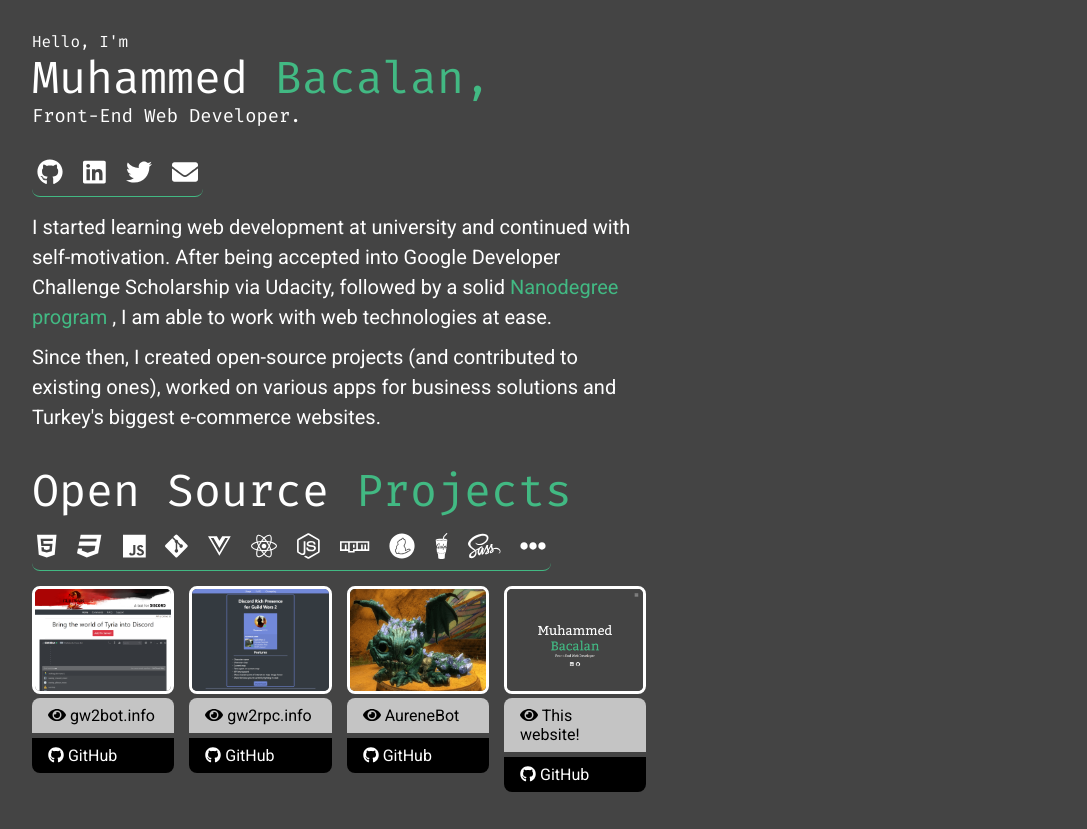
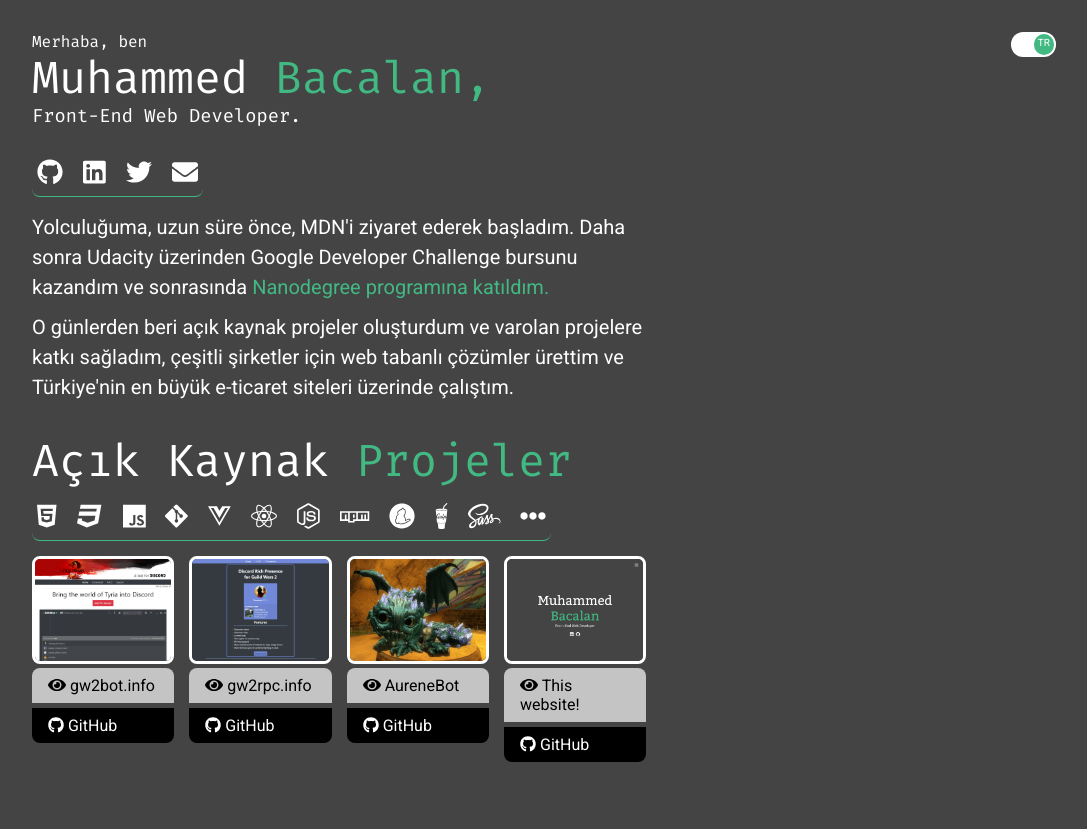
Before and after one commit to mbacalan/muhammedbacalan, a Vue app: page / in a window 1280 px wide. Shown: the whole page, without its empty margins (96-1183 px from the left). After the commit the page ends 800 px from the top, so only its background shows below. Built offline with nearby package versions, Linux system fonts and the light colour scheme.

Commit message:
Add localization support

```diff
--- a/src/App.vue
+++ b/src/App.vue
@@ -1,11 +1,13 @@
 <template>
   <div id="app">
     <div class="main">
-      <span class="title">Hello, I'm</span>
+      <span class="title">{{ $t("hello") }}</span>
 
       <h1 class="lg">Muhammed <span class="alt-text">Bacalan,</span></h1>
 
       <h3>Front-End Web Developer.</h3>
+
+      <LocaleSwitcher />
     </div>
 
     <About/>
@@ -20,6 +22,7 @@
 .main,
 .about,
 .portfolio {
+  position: relative;
   margin: 32px;
 }
 
@@ -99,11 +102,13 @@
 // @ is an alias to /src
 import About from "@/components/About.vue";
 import Portfolio from "@/components/Portfolio.vue";
+import LocaleSwitcher from "@/components/LocaleSwitcher.vue";
 
 export default {
   components: {
     About,
-    Portfolio
+    Portfolio,
+    LocaleSwitcher
   }
 };
 </script>
--- a/src/assets/scss/utils.scss
+++ b/src/assets/scss/utils.scss
@@ -1,5 +1,8 @@
 $primary-color: #444;
 $secondary-color: #42b983;
+$toggle-width: 45px;
+$toggle-padding: 2px;
+$toggle-height: $toggle-width / 2 + $toggle-padding;
 
 @mixin easeOut {
   transition: all 0.25s ease-out;
--- a/src/components/About.vue
+++ b/src/components/About.vue
@@ -14,18 +14,15 @@
 
     <div class="bio">
       <p>
-        I started learning web development at university and continued with self-motivation.
-        After being accepted into Google Developer Challenge Scholarship via Udacity,
-        followed by a solid
+        {{ $t("bioStart") }}
         <a
           href="https://confirm.udacity.com/FRACAMYK"
-          class="alt-text">Nanodegree program
-        </a>, I am able to work with web technologies at ease.
+          class="alt-text">{{ $t("bioLink") }}
+        </a>
       </p>
 
       <p>
-        Since then, I created open-source projects (and contributed to existing ones),
-        worked on various apps for business solutions and Turkey's biggest e-commerce websites.
+        {{ $t("bioEnd") }}
       </p>
     </div>
   </div>
--- /dev/null
+++ b/src/components/LocaleSwitcher.vue
@@ -0,0 +1,75 @@
+<template>
+  <label class="locale-switcher">
+    <input
+      v-model="$i18n.locale"
+      class="toggle"
+      type="checkbox"
+      true-value="tr"
+      false-value="en">
+    <div class="switcher"/>
+  </label>
+</template>
+
+<style lang="scss" scoped>
+@import "@/assets/scss/utils";
+
+.locale-switcher {
+  display: inline-block;
+  position: absolute;
+  right: 0;
+  top: -10px;
+  cursor: pointer;
+  background: #fff;
+  padding: $toggle-padding;
+  width: $toggle-width;
+  height: $toggle-height;
+  border-radius: $toggle-height / 2;
+
+  input {
+    position: absolute;
+    opacity: 0;
+    width: 0;
+    height: 0;
+  }
+}
+
+.switcher {
+  height: 100%;
+  display: grid;
+  grid-template-columns: 0fr 1fr 1fr;
+  transition: 0.2s;
+
+  &:after {
+    content: "EN";
+    border-radius: 50%;
+    background: $secondary-color;
+    grid-column: 2;
+    transition: background 0.2s;
+    font-size: 10px;
+    text-align: center;
+    padding-top: 3px;
+  }
+}
+
+input:checked {
+  + .switcher {
+    grid-template-columns: 1fr 1fr 0fr;
+
+    &:after {
+      content: "TR";
+    }
+  }
+}
+
+@include mediaM {
+  .locale-switcher {
+    top: 0;
+  }
+}
+</style>
+
+<script>
+export default {
+  name: "LocaleSwitcher"
+};
+</script>
--- a/src/components/Portfolio.vue
+++ b/src/components/Portfolio.vue
@@ -1,6 +1,6 @@
 <template>
   <div class="portfolio">
-    <h1 class="lg">Open Source <span class="alt-text">Projects</span></h1>
+    <h1 class="lg">{{ $t("portfolioTitleBig") }}<span class="alt-text">{{ $t("portfolioTitleSmall") }}</span></h1>
 
     <div class="icons">
       <ul class="icons--techs">
--- /dev/null
+++ b/src/i18n.js
@@ -0,0 +1,30 @@
+import Vue from "vue";
+import VueI18n from "vue-i18n";
+
+Vue.use(VueI18n);
+
+function loadLocaleMessages() {
+  const locales = require.context(
+    "./locales",
+    true,
+    /[A-Za-z0-9-_,\s]+\.json$/i
+  );
+  const messages = {};
+
+  locales.keys().forEach(key => {
+    const matched = key.match(/([A-Za-z0-9-_]+)\./i);
+
+    if (matched && matched.length > 1) {
+      const locale = matched[1];
+
+      messages[locale] = locales(key);
+    }
+  });
+  return messages;
+}
+
+export default new VueI18n({
+  locale: process.env.VUE_APP_I18N_LOCALE || "tr",
+  fallbackLocale: process.env.VUE_APP_I18N_FALLBACK_LOCALE || "tr",
+  messages: loadLocaleMessages()
+});
--- /dev/null
+++ b/src/locales/en.json
@@ -0,0 +1,8 @@
+{
+  "hello": "Hello, I'm",
+  "bioStart": "A long time ago, I started my journey by visiting MDN. Then, I got into Google Developer Challenge Scholarship via Udacity, followed by a",
+  "bioLink": "Nanodegree program.",
+  "bioEnd": "Since then, I create, maintain and contribute to open-source projects. Over the years, I worked on various apps for business solutions and Turkey's biggest e-commerce websites.",
+  "portfolioTitleBig": "Open Source ",
+  "portfolioTitleSmall": "Projects"
+}
--- /dev/null
+++ b/src/locales/tr.json
@@ -0,0 +1,8 @@
+{
+  "hello": "Merhaba, ben",
+  "bioStart": "Yolculuğuma, uzun süre önce, MDN'i ziyaret ederek başladım. Daha sonra Udacity üzerinden Google Developer Challenge bursunu kazandım ve sonrasında",
+  "bioLink": "Nanodegree programına katıldım.",
+  "bioEnd": "O günlerden beri açık kaynak projeler oluşturdum ve varolan projelere katkı sağladım, çeşitli şirketler için web tabanlı çözümler ürettim ve Türkiye'nin en büyük e-ticaret siteleri üzerinde çalıştım.",
+  "portfolioTitleBig": "Açık Kaynak ",
+  "portfolioTitleSmall": "Projeler"
+}
--- a/src/main.js
+++ b/src/main.js
@@ -1,4 +1,5 @@
 import Vue from "vue";
+import i18n from "./i18n";
 import App from "./App.vue";
 import { library } from "@fortawesome/fontawesome-svg-core";
 import {
@@ -19,7 +20,6 @@
 } from "@fortawesome/free-brands-svg-icons";
 import {
   faEye,
-  faSpinner,
   faEllipsisH,
   faEnvelope
 } from "@fortawesome/free-solid-svg-icons";
@@ -41,7 +41,6 @@
   faGulp,
   faSass,
   faEye,
-  faSpinner,
   faEllipsisH,
   faEnvelope
 );
@@ -50,4 +49,7 @@
 
 Vue.config.productionTip = false;
 
-new Vue({ render: h => h(App) }).$mount("#app");
+new Vue({
+  i18n,
+  render: h => h(App)
+}).$mount("#app");
--- /dev/null
+++ b/vue.config.js
@@ -0,0 +1,9 @@
+module.exports = {
+  pluginOptions: {
+    i18n: {
+      locale: "en",
+      fallbackLocale: "en",
+      localeDir: "locales"
+    }
+  }
+};
```
Also changed, not shown: package.json (+11 -7 lines), 2 other files (tests, documents, lock files or other folders).
